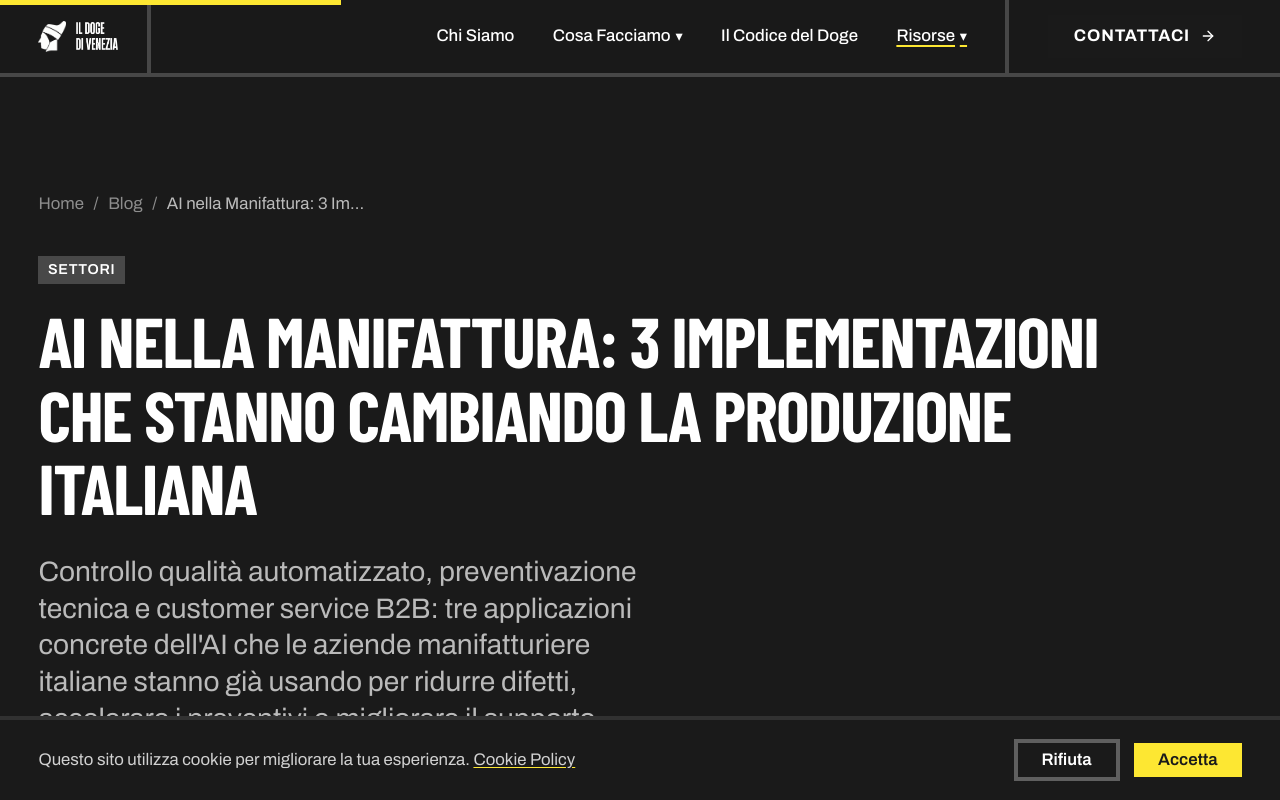
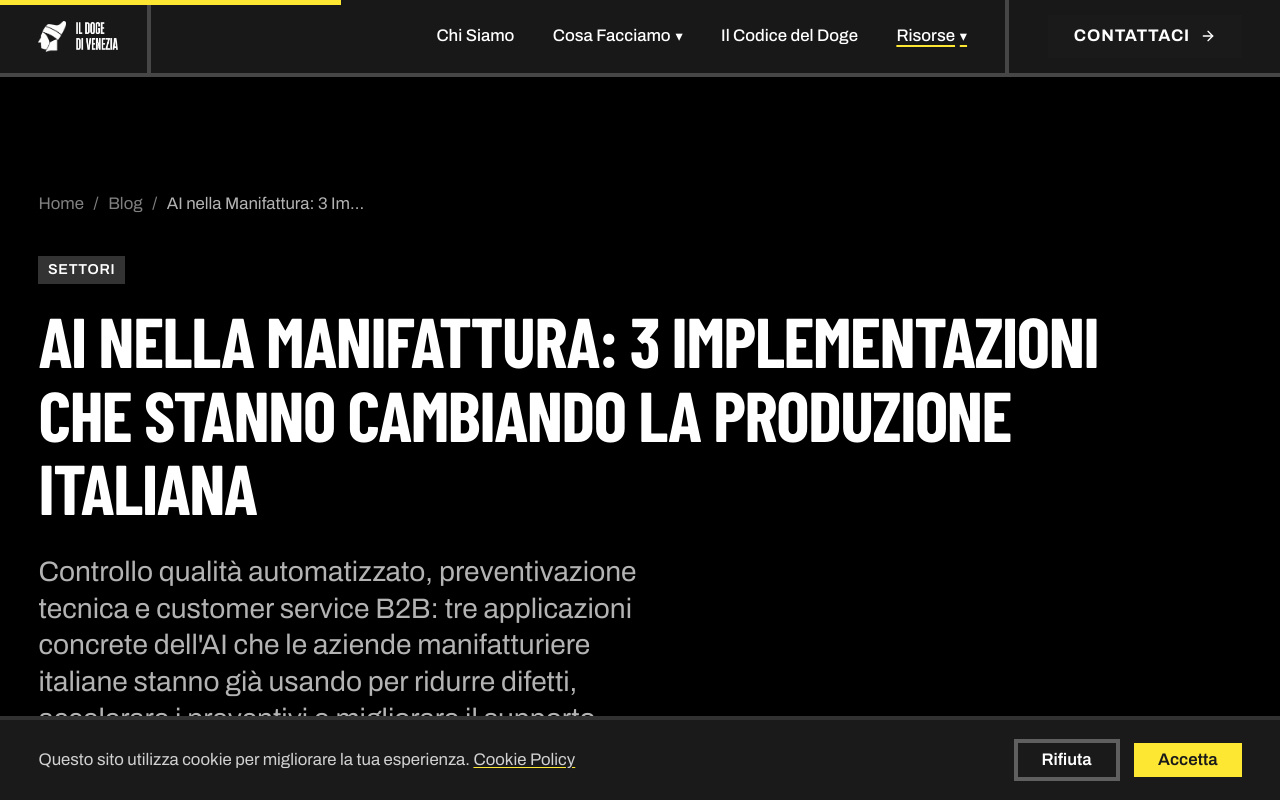
Before and after one commit to mikececco/doge-ai.it, a Next.js app: page /blog/ai-manifattura-produzione in a window 1280 px wide. Shown: the top 800 px of the page. Built offline with nearby package versions, Linux system fonts and the light colour scheme; a web font is replaced by a local one.

Commit message:
fix: update background color in blog post hero section
- Change hero section background color from 'bg-nero' to 'bg-black' for improved visual consistency.

```diff
--- a/app/blog/[slug]/page.tsx
+++ b/app/blog/[slug]/page.tsx
@@ -181,7 +181,7 @@ export default async function BlogPostPage({ params }: Props) {
       <ReadingProgress />
 
       {/* Hero */}
-      <section data-navbar-theme="dark" className="bg-nero text-bianco pt-40 pb-16">
+      <section data-navbar-theme="dark" className="bg-black text-bianco pt-40 pb-16">
         <div className="container-site">
           {/* Breadcrumb */}
           <nav className="flex items-center gap-2 text-sm text-bianco/50 mb-8">
```
